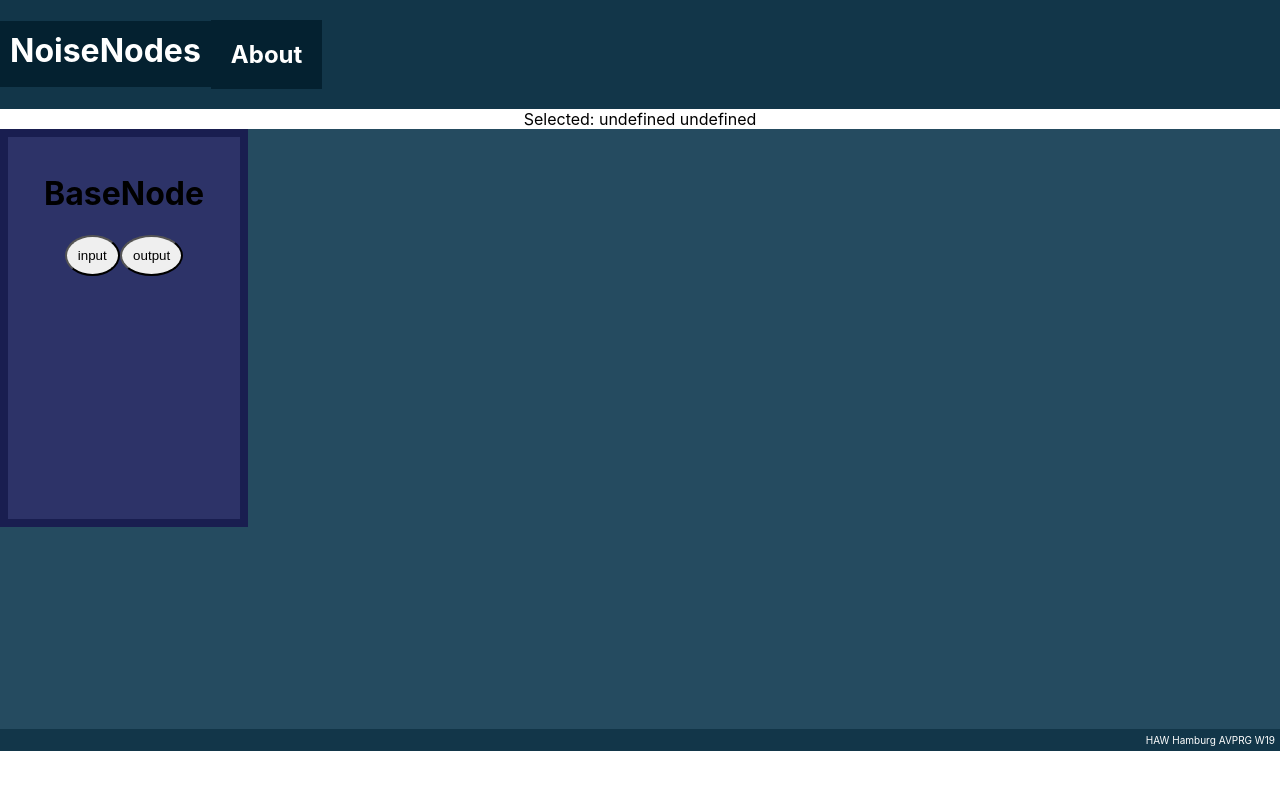
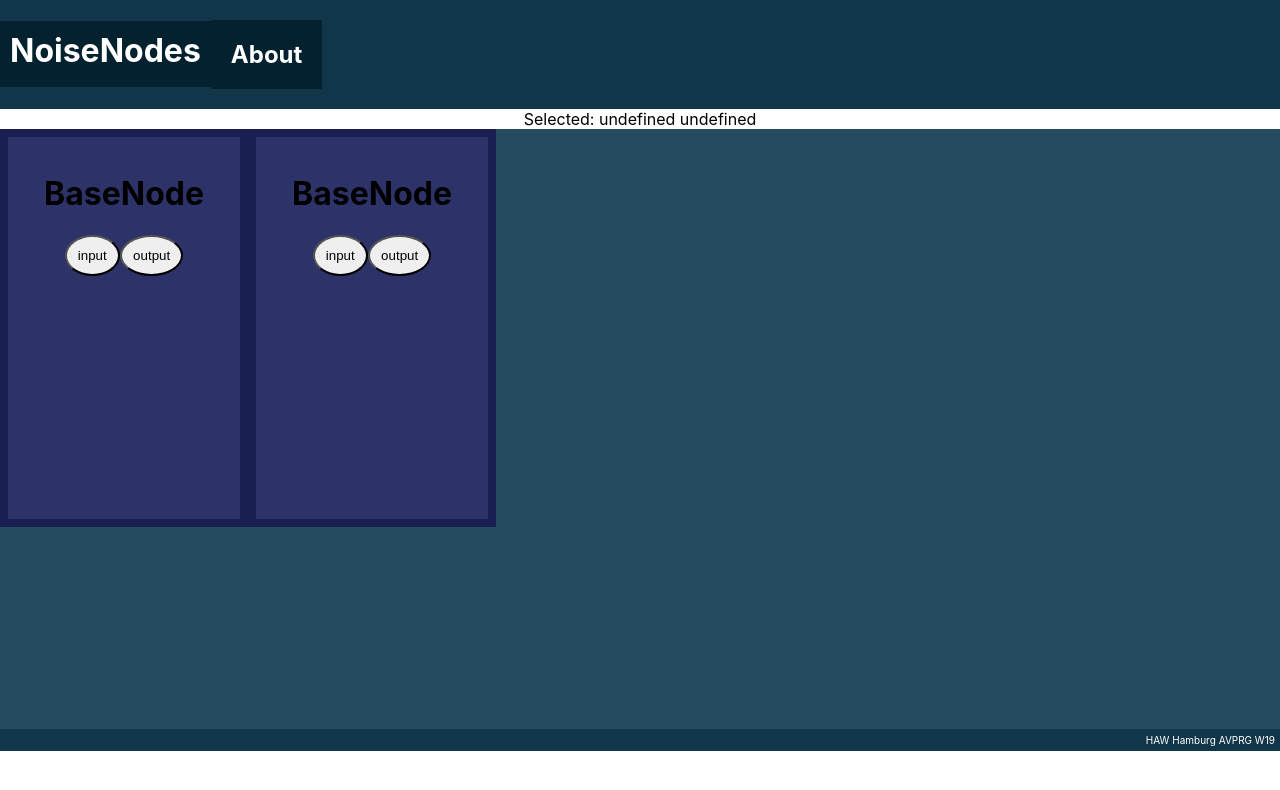
Before and after one commit to ychaw/noise-nodes, a React (Create React App) app: page / in a window 1280 px wide. Shown: the top 790 px of the page. Built offline with nearby package versions, Linux system fonts and the light colour scheme.

Commit message:
add audio context

```diff
--- a/src/App.js
+++ b/src/App.js
@@ -10,6 +10,7 @@ class App extends Component {
   constructor(props) {
     super(props);
     this.id = "App";
+    this.audioContext = new AudioContext();
     this.state = {
       firstSelected: undefined,
       secondSelected: undefined,
@@ -43,7 +44,8 @@ class App extends Component {
         <Header />
         <span>Selected: {this.state.firstSelected + ' ' + this.state.secondSelected}</span>
         <Workspace>
-          <BaseNode changeConnection={this.changeConnection}/>
+          <BaseNode audioContext={this.audioContext} changeConnection={this.changeConnection}/>
+          <BaseNode audioContext={this.audioContext} changeConnection={this.changeConnection}/>
         </Workspace>
         <Footer />
       </div>
```
